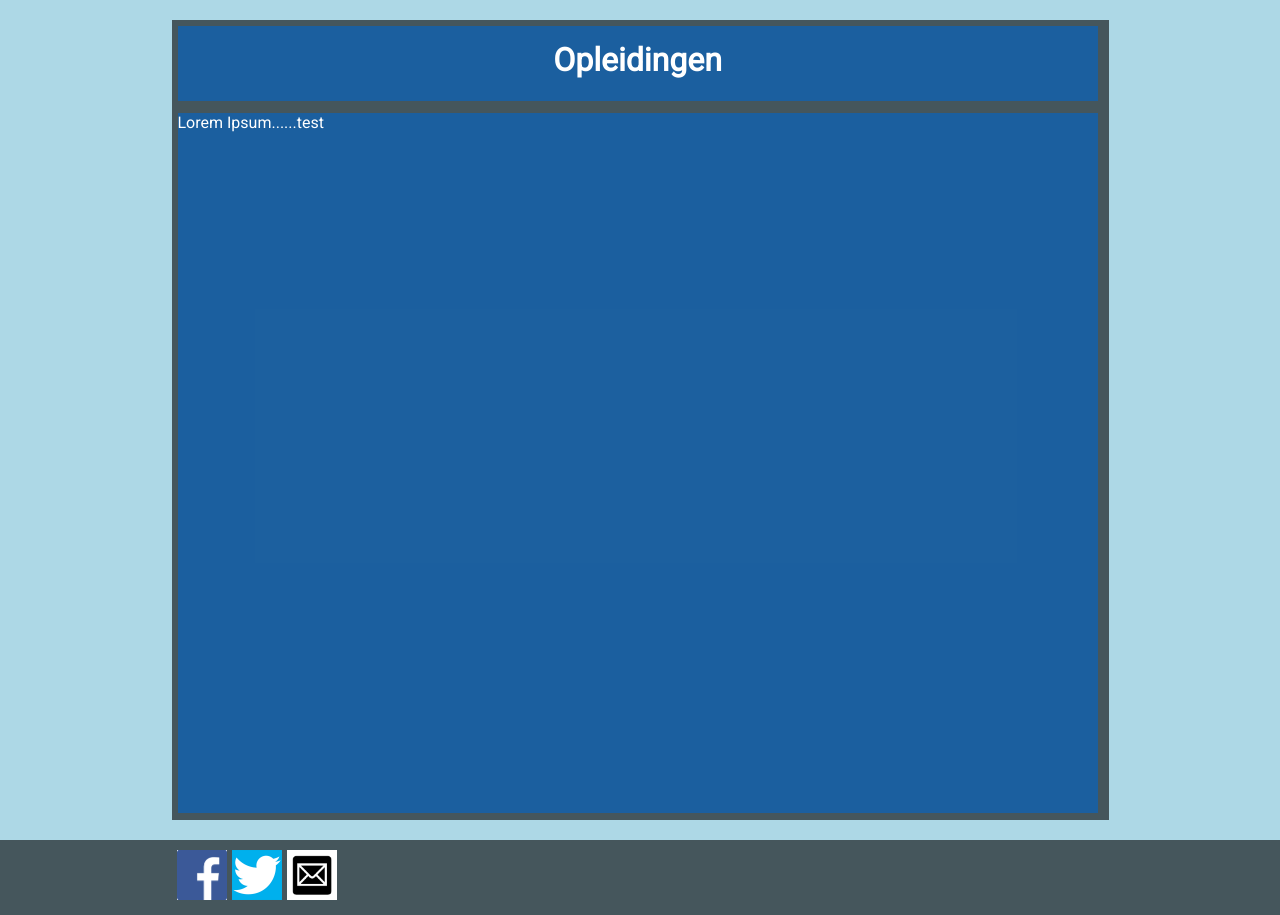
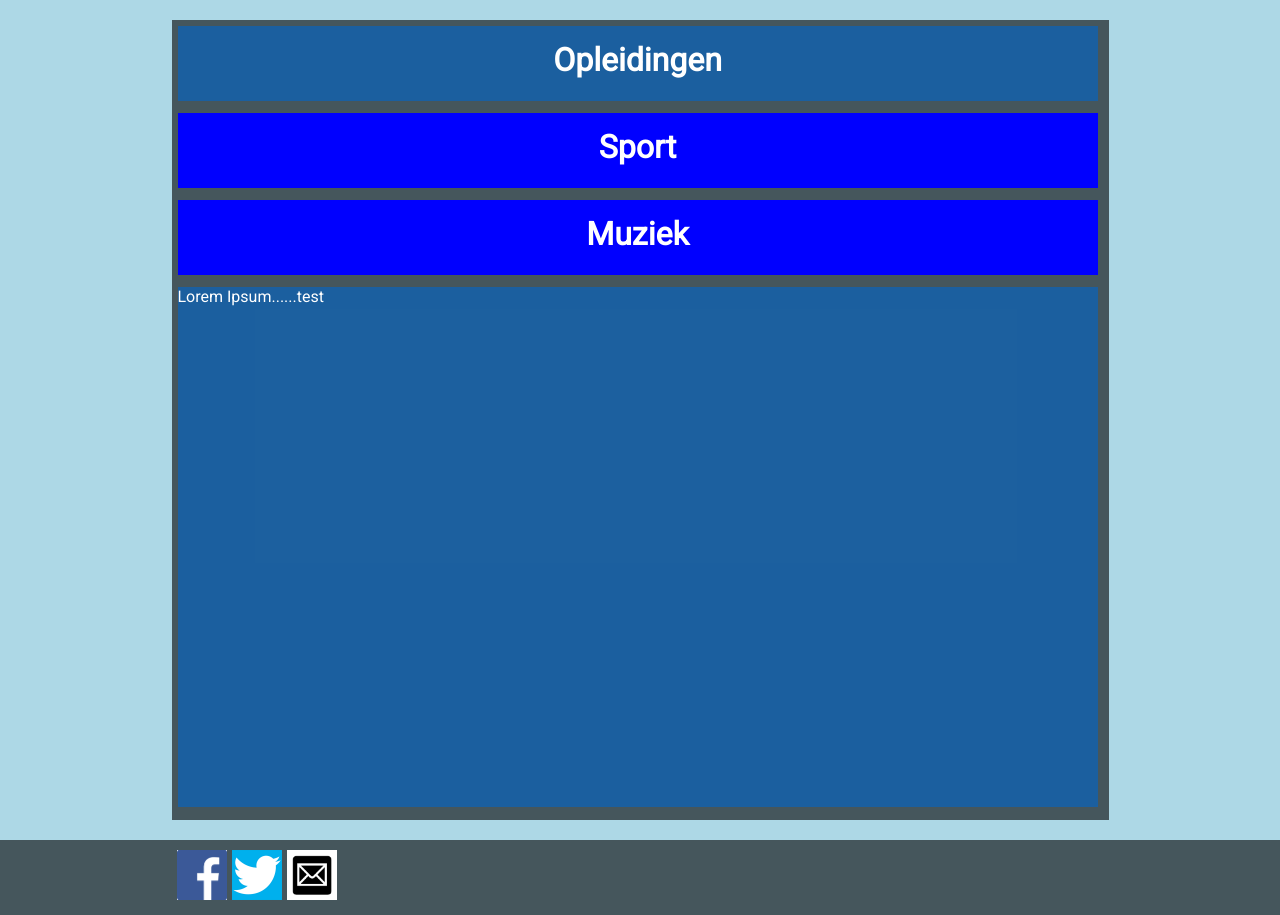
Before and after one commit to Bakkertje01/P1-Buinstituut, a PHP site: page /opleidingen.php in a window 1280 px wide. Shown: the part 200-1115 px from the top of the page. Run offline with PHP 8.4, Linux system fonts and the light colour scheme.

Commit message:
Opleidingen linkjes toegevoegd

```diff
--- a/opleidingen.php
+++ b/opleidingen.php
@@ -59,9 +59,13 @@ and open the template in the editor.
             <div class = "container">
                 <div class = "blok_boven"><h1>Opleidingen</h1>
                 </div>
+                <a href = "sportpage.php"><div class = "blok_boven_sport"><h1>Sport</h1>
+                </div></a>
+                <a href = "musicpage.php"><div class = "blok_boven_muziek"><h1>Muziek</h1>
+                </div></a>
+                <div class = "blok_onder_opleidingen"><p>Lorem Ipsum......test</p>
+                </div>
 
-                <div class = "blok_onder"><p>Lorem Ipsum......test</p>
-                </div>
 
             </div>
 
--- a/style.css
+++ b/style.css
@@ -120,9 +120,30 @@ li a:hover {
     background-color: rgba(0, 102, 204, 0.6);
     float: left;
 }
+.blok_boven_sport{
+    width: 920px;
+    height: 75px;
+    margin: 6px;
+    background-color: blue;
+    float: left;
+}
+.blok_boven_muziek{
+    width: 920px;
+    height: 75px;
+    margin: 6px;
+    background-color: blue;
+    float: left;
+}
 .blok_onder{
     width: 920px;
     height: 700px;
+    margin: 6px;
+    background-color: rgba(0, 102, 204, 0.6);
+    float: left;
+}
+.blok_onder_opleidingen{
+    width: 920px;
+    height: 520px;
     margin: 6px;
     background-color: rgba(0, 102, 204, 0.6);
     float: left;
```
